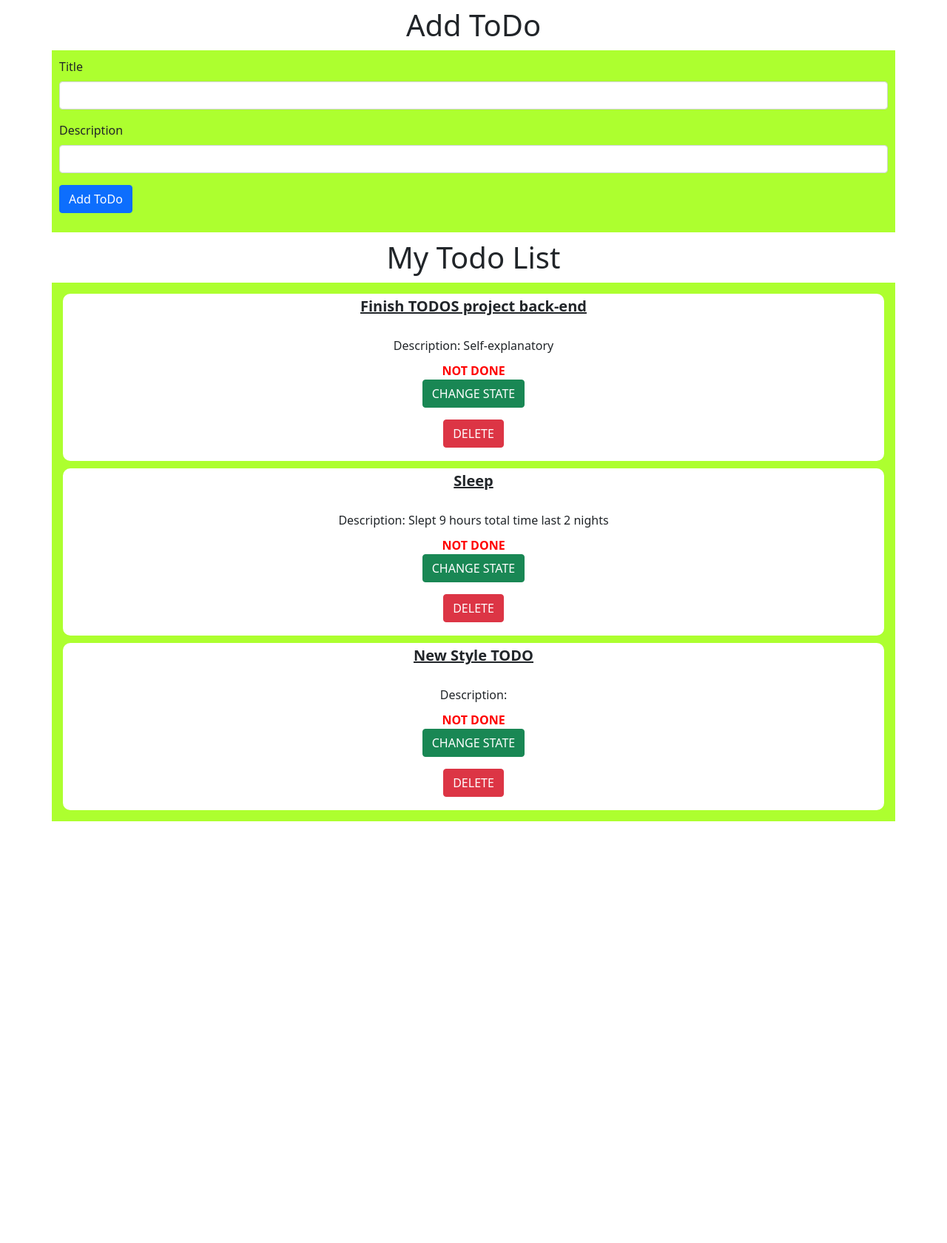
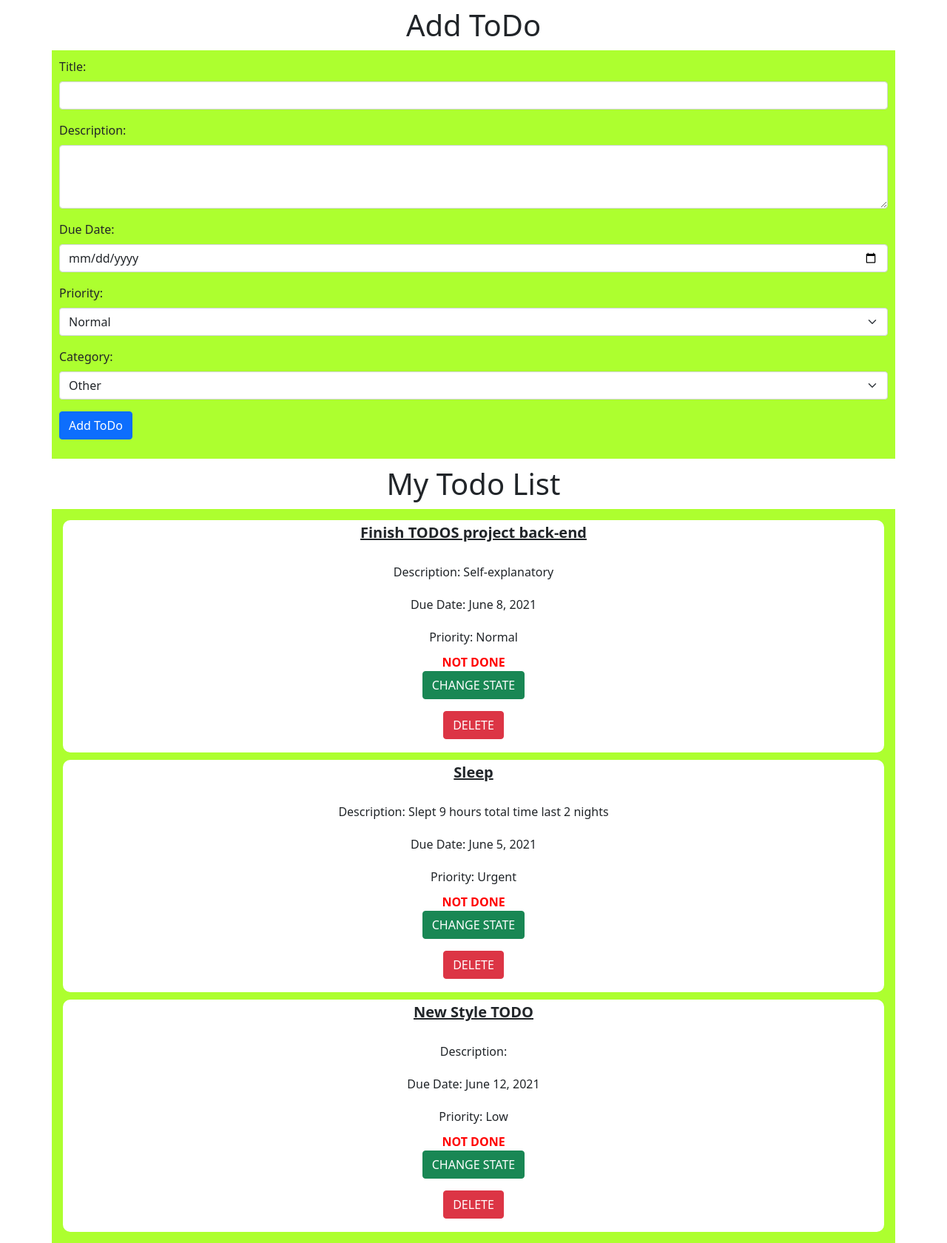
Before and after one commit to ivo-bass/ToDo-App, a Django app: page / in a window 1280 px wide. Shown: the whole page at 74% size. Before the commit the page ends 1110 px from the top, so only its background shows below. Run offline with Django 3.2, Linux system fonts and the light colour scheme; data comes from the database, SQL or seed files in the repository; both versions use the stored data as it was after the commit.

Commit message:
added due date before priority model

```diff
--- a/templates/index.html
+++ b/templates/index.html
@@ -97,13 +97,37 @@
         {% csrf_token %}
 
         <div class="mb-3">
-            <label class="form-label">Title</label>
-            <input type="text" class="form-control" name="title">
+            <label class="form-label">Title:</label>
+            <input type="text" class="form-control" name="title" required>
         </div>
 
         <div class="mb-3">
-            <label class="form-label">Description</label>
-            <input type="text" class="form-control" name="description">
+            <label class="form-label">Description:</label>
+            <textarea class="form-control" name="description" rows="3"></textarea>
+        </div>
+
+        <div class="mb-3">
+            <label class="form-label">Due Date:</label>
+            <input type="date" class="form-control" name="due-date" required pattern="\d{4}-\d{2}-\d{2}">
+            <span class="validity"></span>
+        </div>
+
+        <div class="mb-3">
+            <label class="form-label">Priority:</label>
+            <select class="form-select" name="priority">
+                <option value="Low">Low</option>
+                <option value="Normal" selected>Normal</option>
+                <option value="Urgent">Urgent</option>
+            </select>
+        </div>
+
+        <div class="mb-3">
+            <label class="form-label">Category:</label>
+            <select class="form-select" name="category">
+                <option value="Other" selected>Other</option>
+                <option value="Home">Home</option>
+                <option value="Work">Work</option>
+            </select>
         </div>
 
         <button type="submit" class="btn btn-primary">Add ToDo</button>
@@ -121,8 +145,14 @@
                 <div class="description">
                     Description: {{ todo.description }}
                 </div>
+                <div class="description">
+                    Due Date: {{ todo.due_date }}
+                </div>
+                <div class="description">
+                    Priority: {{ todo.priority }}
+                </div>
                 <form method="post" action="change-state/{{ todo.id }}">
-                {% csrf_token %}
+                    {% csrf_token %}
                     {% if todo.state %}
                         <div class="done">DONE</div>
                         <button class="btn btn-success" disabled>CHANGE STATE</button>
@@ -136,21 +166,6 @@
                     {% csrf_token %}
                     <button class="btn btn-danger">DELETE</button>
                 </form>
-
-                {#                <form method="post" action="change-state/{{ todo.id }}">#}
-                {#                    {% csrf_token %}#}
-                {#                    {% if todo.state %}#}
-                {#                        <div class="done">DONE</div>#}
-                {#                        <button type="button" class="btn btn-warning">MARK UNDONE</button>#}
-                {#                    {% else %}#}
-                {#                        <div class="open">NOT DONE</div>#}
-                {#                        <button type="button" class="btn btn-success">MARK DONE</button>#}
-                {#                    {% endif %}#}
-                {#                </form>#}
-                {#                <form method="post" action="delete-todo/{{ todo.id }}">#}
-                {#                    {% csrf_token %}#}
-                {#                    <button type="button" class="btn btn-danger">DELETE</button>#}
-                {#                </form>#}
             </div>
 
 
--- a/todo_app/todos/admin.py
+++ b/todo_app/todos/admin.py
@@ -1,6 +1,6 @@
 from django.contrib import admin
 
-from .models import Todo
+from .models import Todo, Priority, Category
 
 
 class TodoAdmin(admin.ModelAdmin):
@@ -10,3 +10,5 @@ class TodoAdmin(admin.ModelAdmin):
 
 
 admin.site.register(Todo, TodoAdmin)
+admin.site.register(Priority)
+admin.site.register(Category)
--- a/todo_app/todos/models/__init__.py
+++ b/todo_app/todos/models/__init__.py
@@ -1 +1,3 @@
 from .todo import Todo
+from .priority import Priority
+from .category import Category
--- a/todo_app/todos/views.py
+++ b/todo_app/todos/views.py
@@ -13,10 +13,16 @@ def index(request):
 def create_todo(request):
     title = request.POST['title']
     description = request.POST['description']
+    due_date = request.POST['due-date']
+    priority = request.POST['priority']
+    category = request.POST['category']
 
     todo = Todo(
         title=title,
         description=description,
+        due_date=due_date,
+        priority=priority,
+        category=category,
     )
     todo.save()
 
@@ -35,8 +41,7 @@ def delete_todo(request, pk):
     todo.delete()
     return redirect(index)
 
-# TODO 2: Add DUE DATE
-# TODO 5: SET PRIORITY
 # TODO 1: Add EDIT SCREEN
-# TODO 3: SORT BY DUE DATE
-# TODO 4: SORT BY CATEGORY
+# TODO 2: SORT BY DUE DATE
+# TODO 3: SORT BY CATEGORY
+# TODO 4: ADD HISTORY
```
Also changed, not shown: todo_app/todos/models/category.py (added, +11 -0 lines), todo_app/todos/models/priority.py (added, +11 -0 lines), db.sqlite3, todo_app/todos/migrations/0003_category_priority.py (added).
